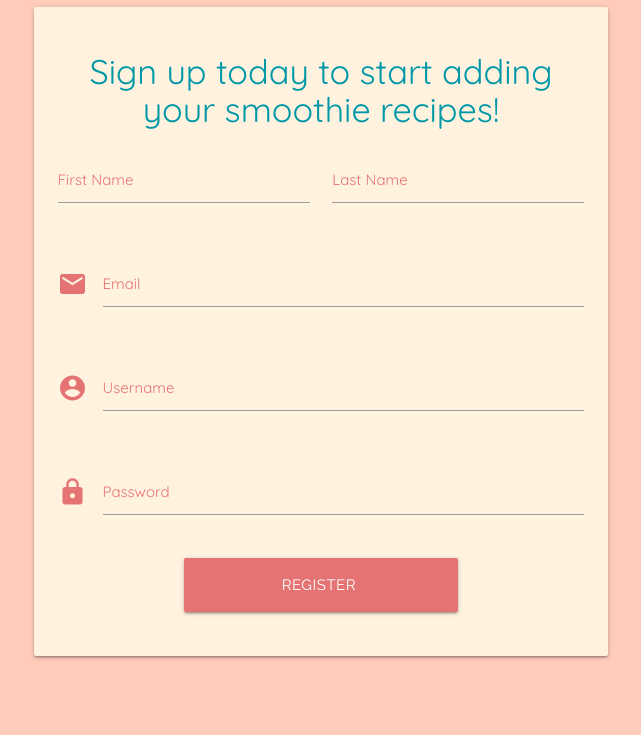
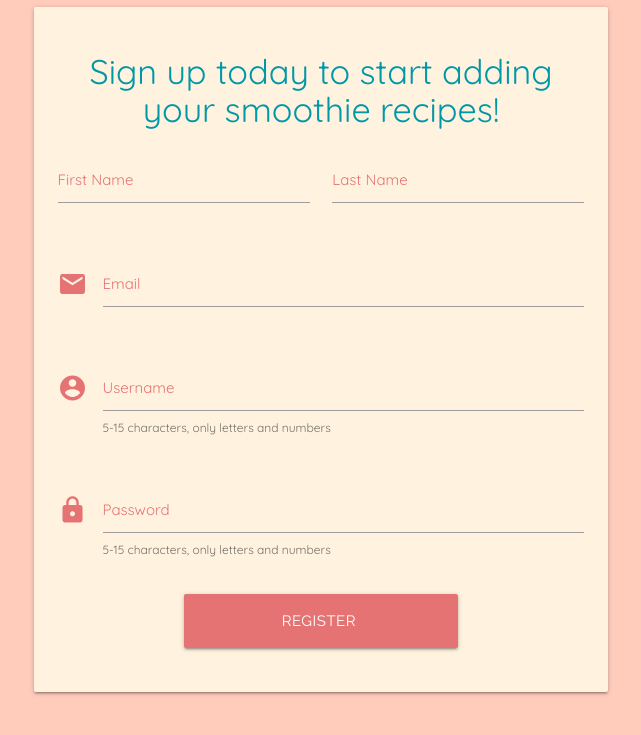
Before and after one commit to RoxJade/nutri-smooth, a Flask app: page /register in a window 1280 px wide. Shown: the part 65-800 px from the top of the page, without its empty margins (319-960 px from the left). Run offline with Flask 2, Linux system fonts and the light colour scheme; some libraries are stand-ins or nearby versions.

Commit message:
Add defensive programming, valid/invalid and helper-text error/success messages to form

```diff
--- a/static/css/style.css
+++ b/static/css/style.css
@@ -47,7 +47,7 @@ button {
 
 /* valid color */
 .input-field input[type=text].valid {
-     border-bottom: 1px solid #e57373;
+     border-bottom: 1px solid #bdbdbd;
      box-shadow: 0 1px 0 0 #fff3e0;
 }
 
--- a/templates/register.html
+++ b/templates/register.html
@@ -8,11 +8,13 @@
             <!-- First Name, Last Name -->
             <div class="row">
                 <div class="input-field col s6">
-                    <input id="firstname" name="firstname" type="text" class="validate">
+                    <input id="firstname" name="firstname" type="text" minlength="1"
+                    maxlength="20" pattern="^[a-zA-Z0-9]{1,20}$" class="validate" required>
                     <label for="firstname">First Name</label>
                 </div>
                 <div class="input-field col s6">
-                    <input id="lastname" name="lastname" type="text" class="validate">
+                    <input id="lastname" name="lastname" type="text" minlength="1"
+                    maxlength="20" pattern="^[a-zA-Z0-9]{1,20}$" class="validate" required>
                     <label for="lastname">Last Name</label>
                 </div>
             </div>
@@ -20,7 +22,7 @@
             <div class="row">
                 <div class="input-field col s12">
                     <i class="material-icons prefix red-text text-lighten-2">email</i>
-                    <input id="email" name="email" type="email" class="validate">
+                    <input id="email" name="email" type="email" class="validate" required>
                     <label for="email">Email</label>
                 </div>
             </div>
@@ -28,21 +30,25 @@
             <div class="row">
                 <div class="input-field col s12">
                     <i class="material-icons prefix red-text text-lighten-2">account_circle</i>
-                    <input id="username" name="username" type="text" class="validate">
+                    <input id="username" name="username" type="text" minlength="5" maxlength="15"
+                    pattern="^[a-zA-Z0-9]{5,15}$" class="validate" required>
                     <label for="username">Username</label>
+                    <span class="helper-text" data-error="wrong" data-success="right">5-15 characters, only letters and numbers</span>
                 </div>
             </div>
             <!-- Password -->
             <div class="row">
                 <div class="input-field col s12">
                     <i class="material-icons prefix red-text text-lighten-2">lock</i>
-                    <input id="password" name="password" type="password" class="validate">
+                    <input id="password" name="password" type="password" minlength="5"
+                    maxlength="15" pattern="^[a-zA-Z0-9]{5,15}$" class="validate" required>
                     <label for="password">Password</label>
+                    <span class="helper-text" data-error="wrong" data-success="right">5-15 characters, only letters and numbers</span>
                 </div>
             </div>
             <!-- Submit Button -->
             <div class="row">
-                <button type="submit" class="col s12 m6 offset-m3 btn-large red lighten-2">
+                <button type="submit" class="col s12 m6 offset-m3 waves-effect btn-large red lighten-2">
                     Register <i class="material-icons prefix red-text text-lighten-2"></i>
                 </button>
             </div>
```
